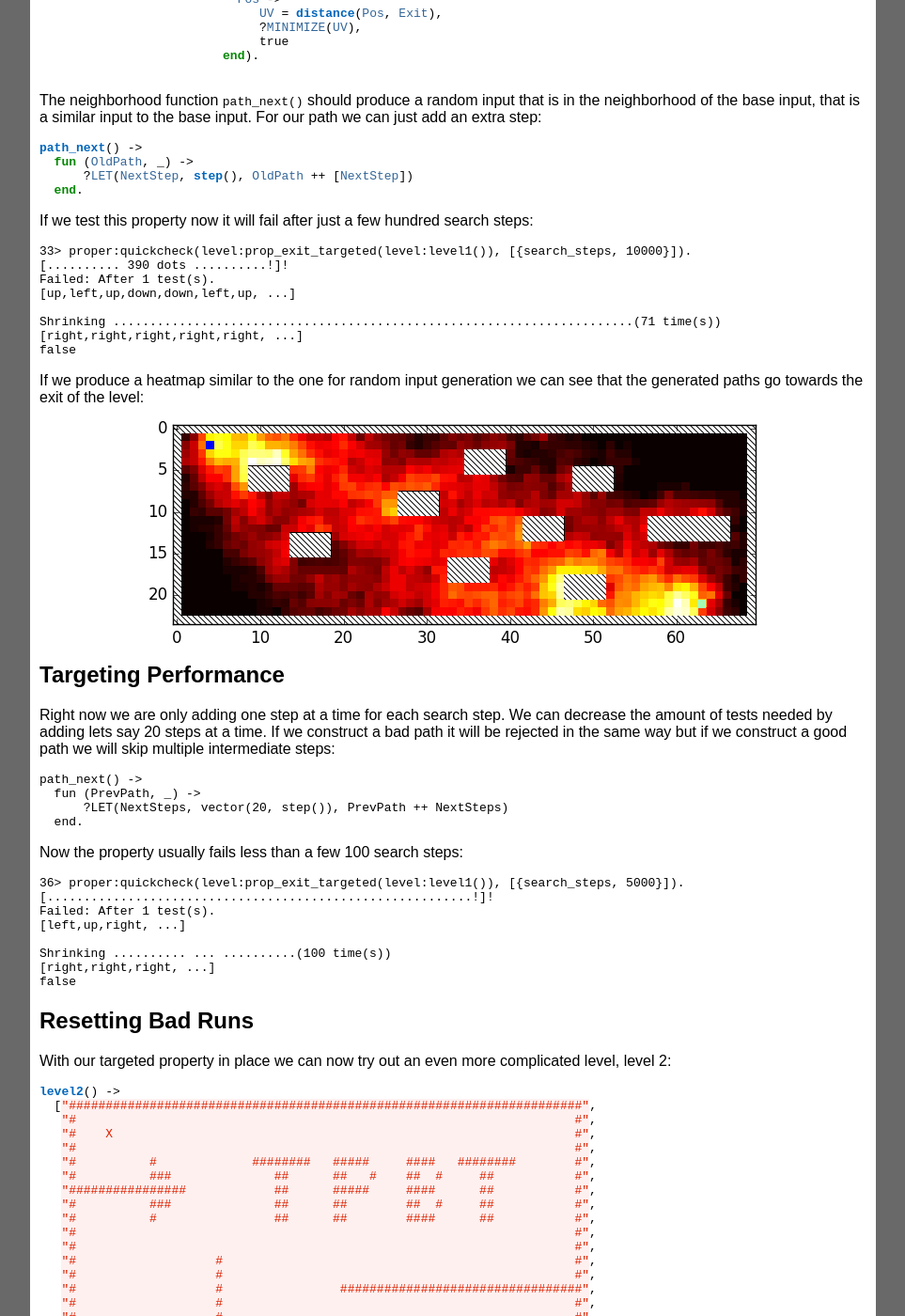
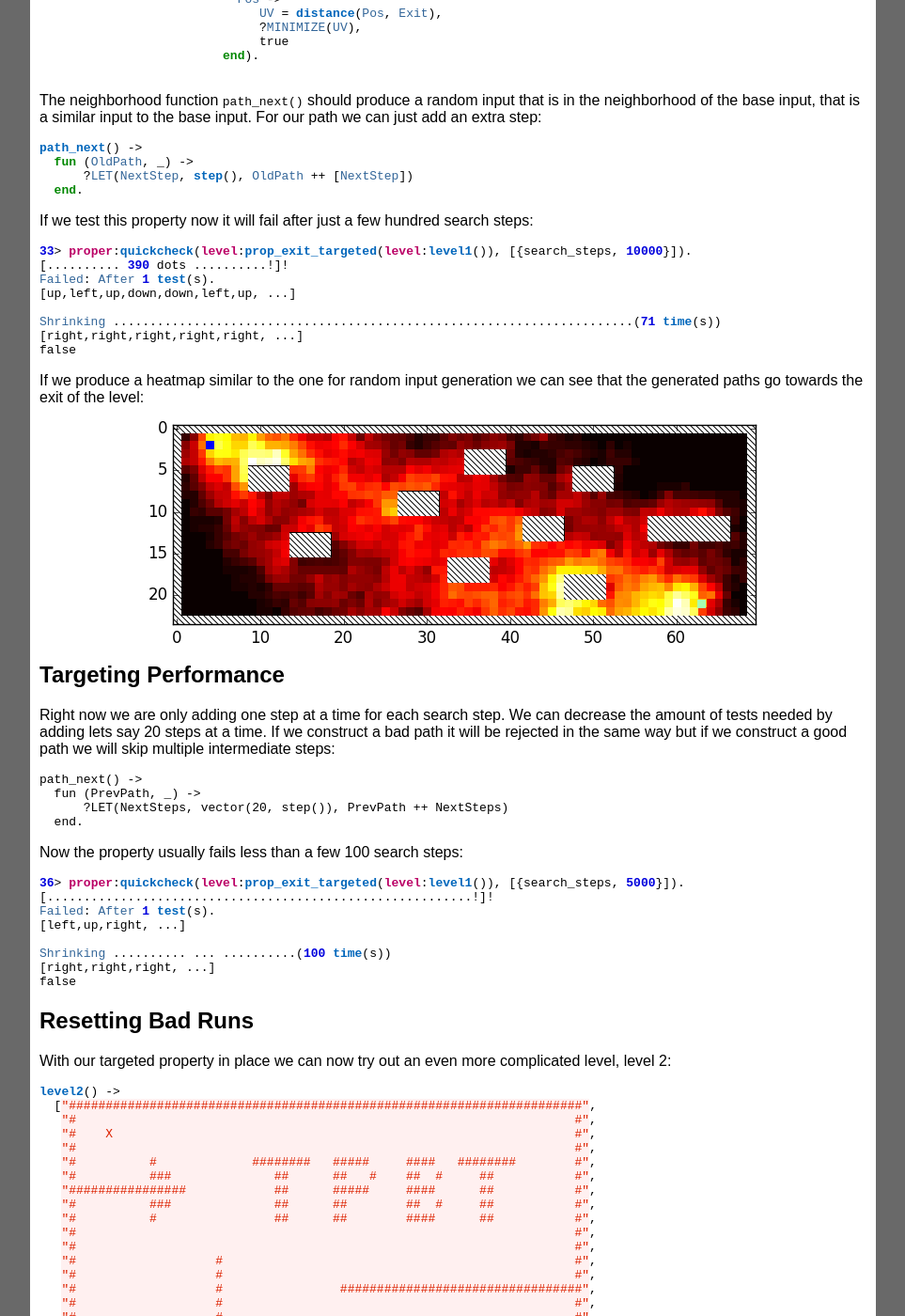
Before and after one commit to proper-testing/proper-testing.github.io, a Jekyll site: the page built from tutorials/PropEr_testing_with_search_strategies.md, in a window 1280 px wide and 1400 px high, scrolled down 3611 px. Shown: the whole window at 94% size, without its empty margins (158-1121 px from the left). Built offline with Jekyll 4.4.1, drawn with Linux system fonts in a browser that asks for light colours; some of the changed text lies outside the part shown.

Commit message:
Use Erlang shell highlighting

```diff
--- a/tutorials/PropEr_testing_with_search_strategies.md
+++ b/tutorials/PropEr_testing_with_search_strategies.md
@@ -40,7 +40,7 @@ a map with the function `build_level()`. For each position of the level that
 contains something interesting we store in the map the type, e.g. `wall` or
 `exit`. We additionally store for the exit and entry their locations:
 
-{% highlight plaintext %}
+{% highlight erl %}
 1> level:build_level(level:level0()).
 #{entrance => {1,7},
   exit => {1,1},
@@ -88,7 +88,7 @@ and not the final position of the player, we ignore the returned position from
 `follow_path()`. Note that we expect this property to fail if the levels are
 created correctly:
 
-{% highlight plaintext %}
+{% highlight erl %}
 18> proper:quickcheck(level:prop_exit(level:level0())).
 .......................................................!
 Failed: After 56 test(s).
@@ -134,7 +134,7 @@ level1() ->
 Since this level is quite a bit larger, we increase the amount of tests to lets
 say one million:
 
-{% highlight plaintext %}
+{% highlight erl %}
 23> proper:quickcheck(level:prop_exit(level:level1()), 1000000).
 .................... 1.000.000 dots ....................
 OK: Passed 1000000 test(s).
@@ -186,8 +186,8 @@ prop_Target() ->                            % Try to check a property
 
 We can specify the search strategy PropEr is supposed in the options given to `proper:quickcheck(Prop, Options)`. For example, to use [simulated annealing](https://en.wikipedia.org/wiki/Simulated_annealing), the default search strategy of PropEr we test a property with the following call:
 
-{% highlight plaintext %}
-1> 15> proper:quickcheck(prop_Target(), [{search_strategy, simulated_annealing}, {search_steps, 1000}]).
+{% highlight erl %}
+15> proper:quickcheck(prop_Target(), [{search_strategy, simulated_annealing}, {search_steps, 1000}]).
 {% endhighlight %}
 
 The `search_steps` options specifies how many search steps PropEr uses. This option is independent from the `numtest` option that PropEr uses for random testing. The default values for `search_strategy` is `simulated_annealing` and the default value for `search_steps` is `1000`, like in the example above (we could for example omit the `search_strategy` option if we use simulated annealing).
@@ -249,7 +249,7 @@ path_next() ->
 
 If we test this property now it will fail after just a few hundred search steps:
 
-{% highlight plaintext %}
+{% highlight erl %}
 33> proper:quickcheck(level:prop_exit_targeted(level:level1()), [{search_steps, 10000}]).
 [.......... 390 dots ..........!]!
 Failed: After 1 test(s).
@@ -283,7 +283,7 @@ path_next() ->
 
 Now the property usually fails less than a few 100 search steps:
 
-{% highlight plaintext %}
+{% highlight erl %}
 36> proper:quickcheck(level:prop_exit_targeted(level:level1()), [{search_steps, 5000}]).
 [..........................................................!]!
 Failed: After 1 test(s).
@@ -375,7 +375,7 @@ The function `proper_sa:reset()` discards the current state of the search and
 starts from the beginning initial input. If we test the property now it will
 fail after a few thousand tests:
 
-{% highlight plaintext %}
+{% highlight erl %}
 36> proper:quickcheck(level:prop_exit_targeted(level:level2()), [{search_steps, 5000}]).
 [................... 2339 dots ...................!]!
 Failed: After 1 test(s).
```
